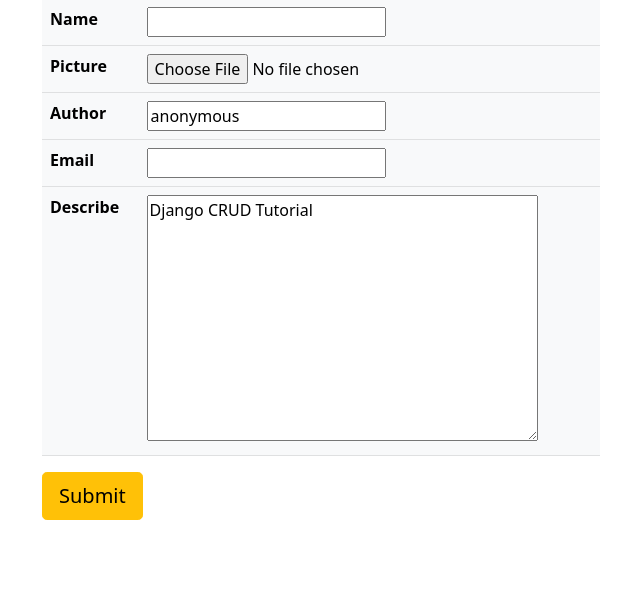
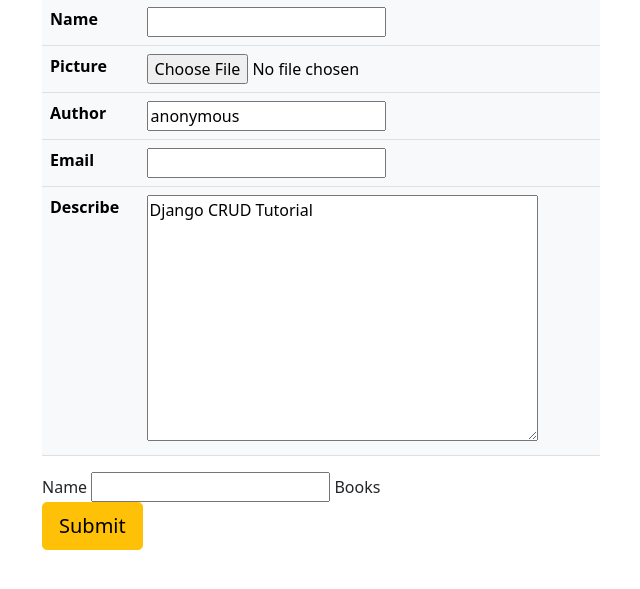
Before and after one commit to EliphazBouye/django-book-librairy, a Django app: template book/templates/book/upload_form.html in a window 1280 px wide. Shown: the part 97-686 px from the top of the page, without its empty margins (40-680 px from the left). Run offline with Django 4.2, Linux system fonts and the light colour scheme; the template is opened without the code that fills it: values that come from a table or form of the project are taken from there, others are empty.

Commit message:
many to many relationship

```diff
--- a/book/admin.py
+++ b/book/admin.py
@@ -1,5 +1,6 @@
 from django.contrib import admin
-from .models import Book
+from .models import Book, Category
 
 #Book
 admin.site.register(Book)
+admin.site.register(Category)
--- a/book/forms.py
+++ b/book/forms.py
@@ -1,8 +1,29 @@
-from django.forms import ModelForm
-from .models import Book
+from dataclasses import fields
+from django import forms
+from .models import Book, Category
+
+
+
+class CustomMMF(forms.ModelMultipleChoiceField):
+    def label_from_instance(self, book) -> str:
+        return "%s" % book.name
+
 
 #Book form
-class BookForm(ModelForm):
+class BookForm(forms.ModelForm):
     class Meta:
         model = Book
         fields = ["name", "picture", "author", "email", "describe"]
+
+
+
+class CategoryForm(forms.ModelForm):
+    class Meta:
+        model = Category
+        fields = ["name"]
+
+    name = forms.CharField()
+    books = CustomMMF(
+        queryset=Book.objects.all(),
+        widget=forms.CheckboxSelectMultiple
+    )
--- a/book/models.py
+++ b/book/models.py
@@ -12,6 +12,6 @@ class Book(models.Model):
 
 class Category(models.Model):
     name = models.CharField(max_length=30)
-
+    books = models.ManyToManyField(Book)
     def __str__(self):
         return self.name
--- a/book/templates/book/upload_form.html
+++ b/book/templates/book/upload_form.html
@@ -17,6 +17,12 @@
                 </tr>
             {% endfor %}
         </table>
+        {% if categorys %}
+            {% for field in categorys %}
+                {{ field.label }}
+                {{ field }}
+            {% endfor %}
+        {% endif %}
         <button type="submit" class="btn btn-lg btn-warning">Submit</button>
     </form>
 {% endblock content %}
```
Also changed, not shown: book/views.py (+9 -11 lines), book/migrations/0003_category_books.py (added).
